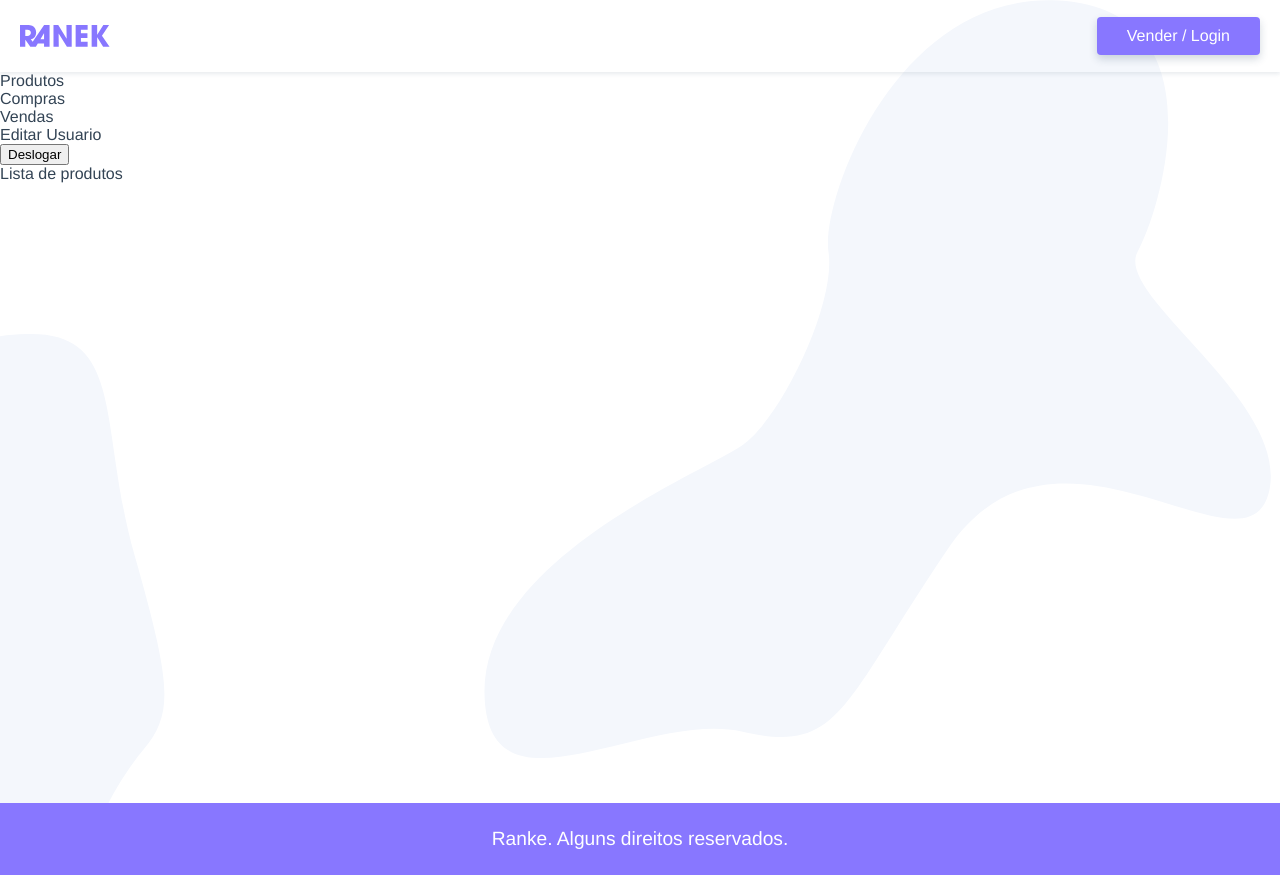
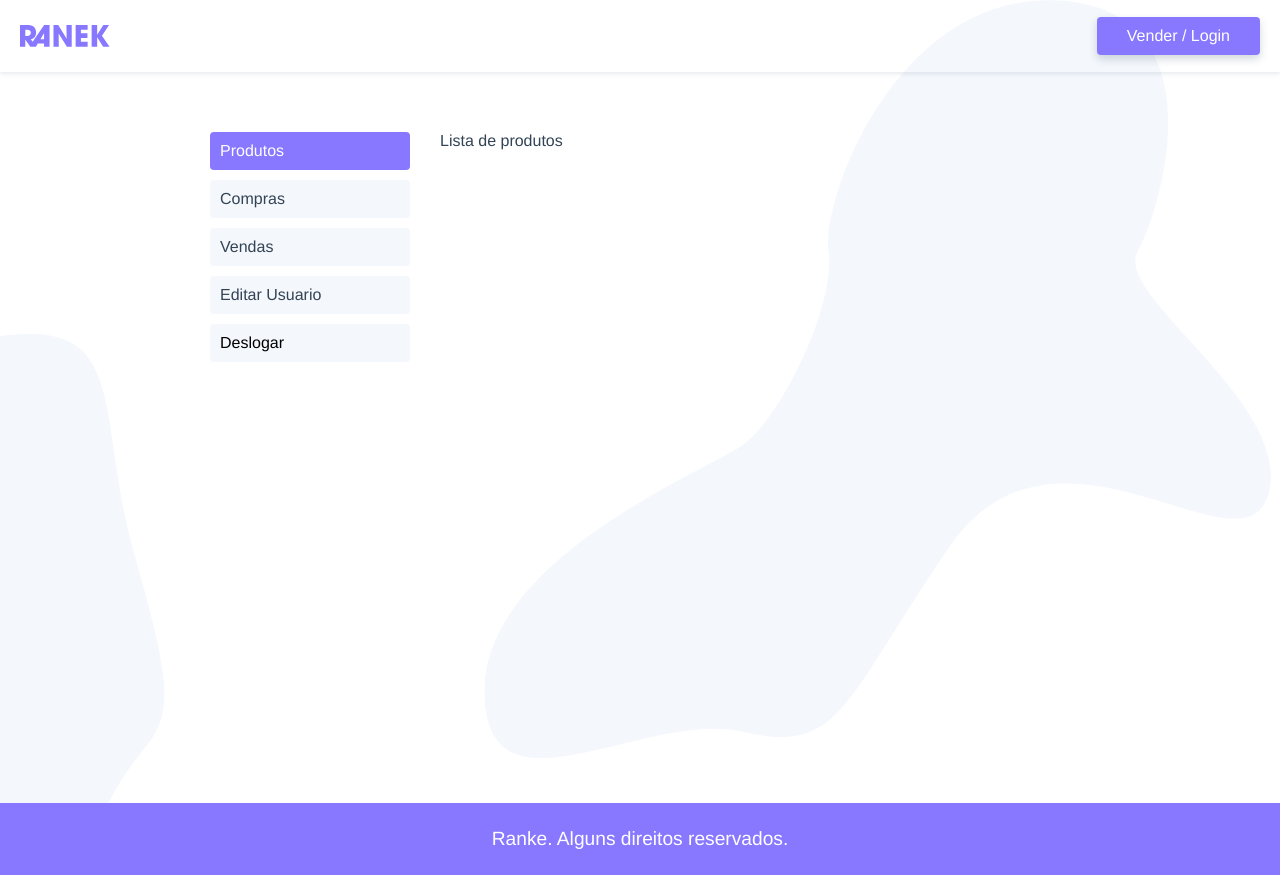
Before and after one commit to igortuag/ranek, a Vue app in the folder web/: page /usuario in a window 1280 px wide. Built offline with nearby package versions, Linux system fonts and the light colour scheme.

Commit message:
[0920] - user page scoped

```diff
--- a/web/src/views/usuario/Usuario.vue
+++ b/web/src/views/usuario/Usuario.vue
@@ -39,4 +39,45 @@
 };
 </script>
 
-<style scoped></style>
+<style scoped>
+.usuario {
+  display: grid;
+  grid-template-columns: minmax(140px, 200px) 1fr;
+  max-width: 900px;
+  margin: 40px auto;
+  grid-gap: 30px;
+  padding: 20px;
+}
+
+@media screen and (max-width: 500px) {
+  .usuario {
+    grid-template-columns: 1fr;
+    margin: 0px auto;
+  }
+}
+
+.sidenav a,
+.sidenav button {
+  padding: 10px;
+  display: block;
+  background: #f4f7fc;
+  margin-bottom: 10px;
+  border-radius: 4px;
+}
+
+.sidenav a.router-link-exact-active,
+.sidenav a:hover,
+.sidenav button:hover {
+  background: #87f;
+  color: #fff;
+}
+
+.sidenav button {
+  border: none;
+  width: 100%;
+  font-size: 1rem;
+  text-align: left;
+  font-family: "Avenir", Helvetica, Arial, sans-serif;
+  cursor: pointer;
+}
+</style>
```
